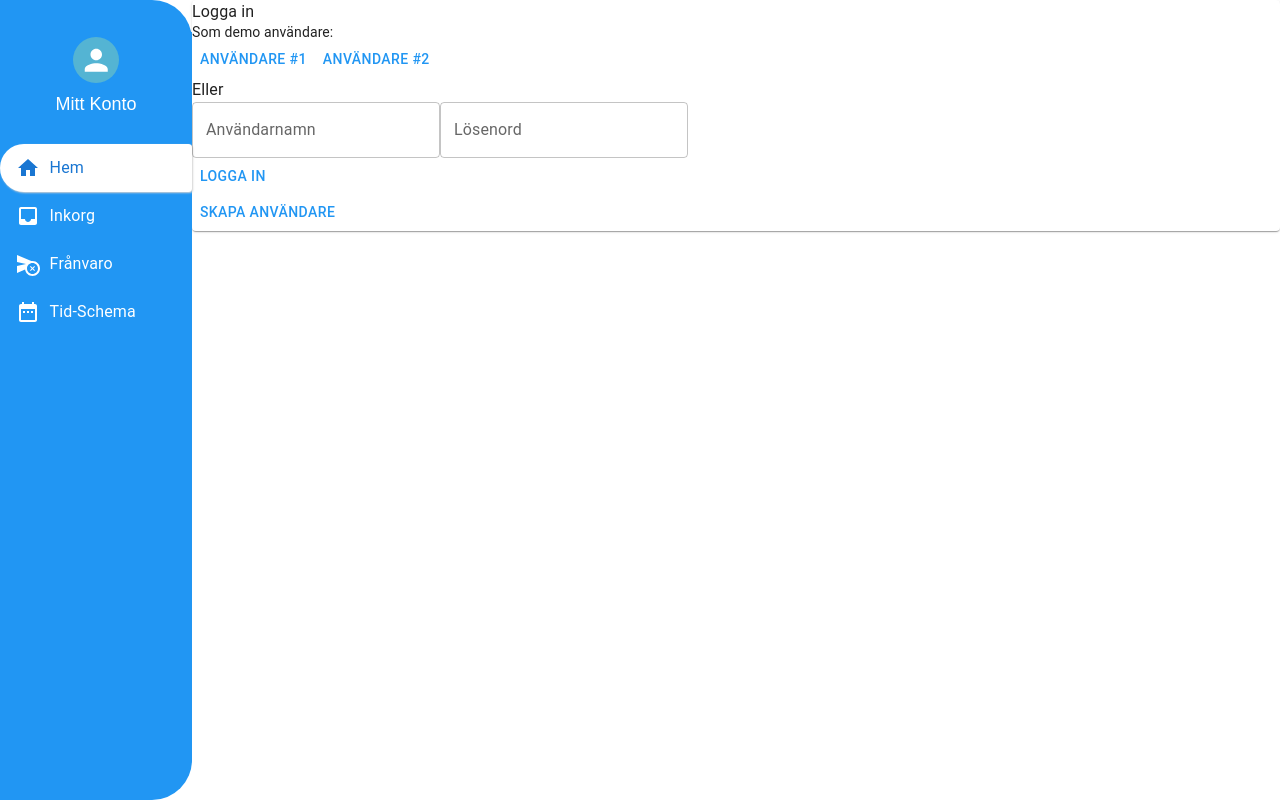
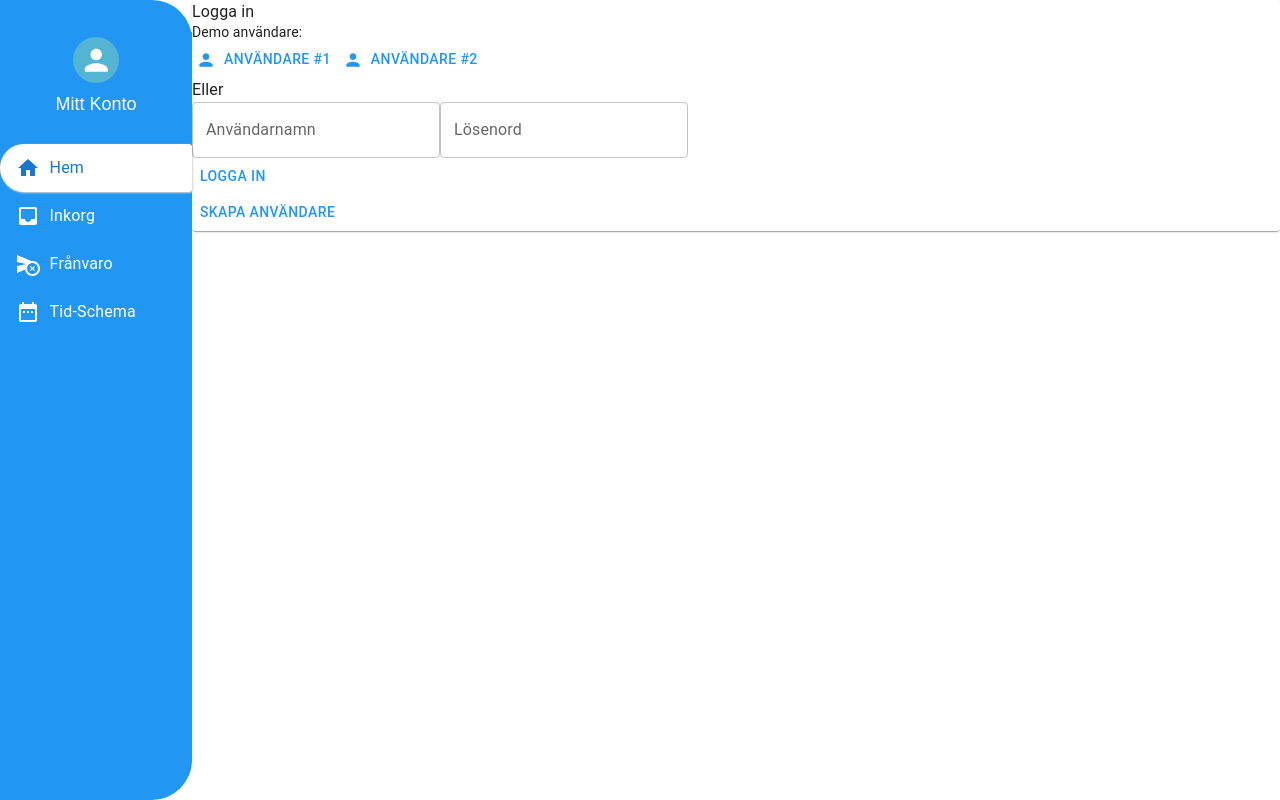
Before and after one commit to A-ForssmanP/InteractWithSchool, a React (Vite) app in the folder frontend/: page /loggaIn in a window 1280 px wide. Built offline with nearby package versions, Linux system fonts and the light colour scheme; the HTML template or start-up script is replaced by a standard one.

Commit message:
add icon to buttons that selects demo user

```diff
--- a/frontend/src/components/loginForm/LoginForm.jsx
+++ b/frontend/src/components/loginForm/LoginForm.jsx
@@ -1,4 +1,5 @@
 import { Box, Paper, Typography, Button, TextField } from "@mui/material";
+import PersonIcon from "@mui/icons-material/Person";
 
 function LoginForm() {
   return (
@@ -7,10 +8,10 @@ function LoginForm() {
         <Typography>Logga in</Typography>
         <Box>
           <Typography variant="h4" fontSize={14}>
-            Som demo användare:
+            Demo användare:
           </Typography>
-          <Button>Användare #1</Button>
-          <Button>Användare #2</Button>
+          <Button startIcon={<PersonIcon />}>Användare #1</Button>
+          <Button startIcon={<PersonIcon />}>Användare #2</Button>
         </Box>
         <Typography>Eller</Typography>
         <Box component={"form"}>
```
